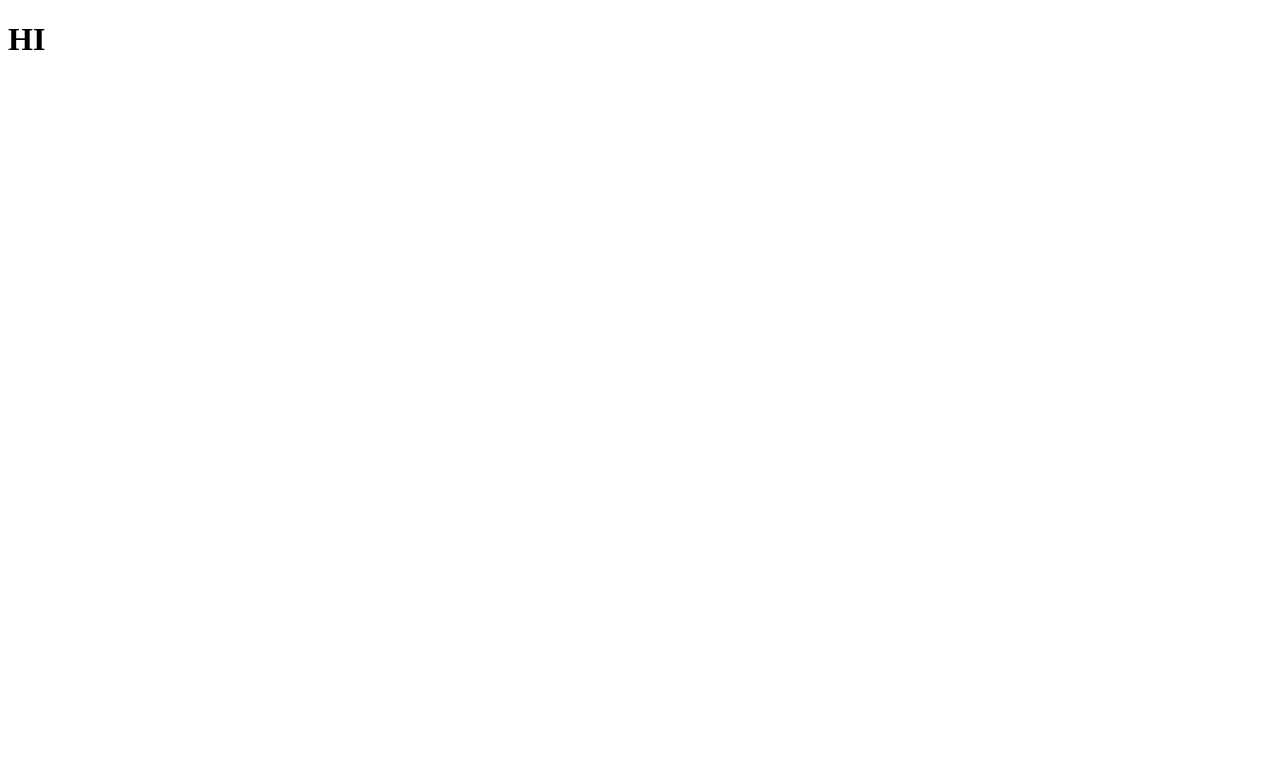
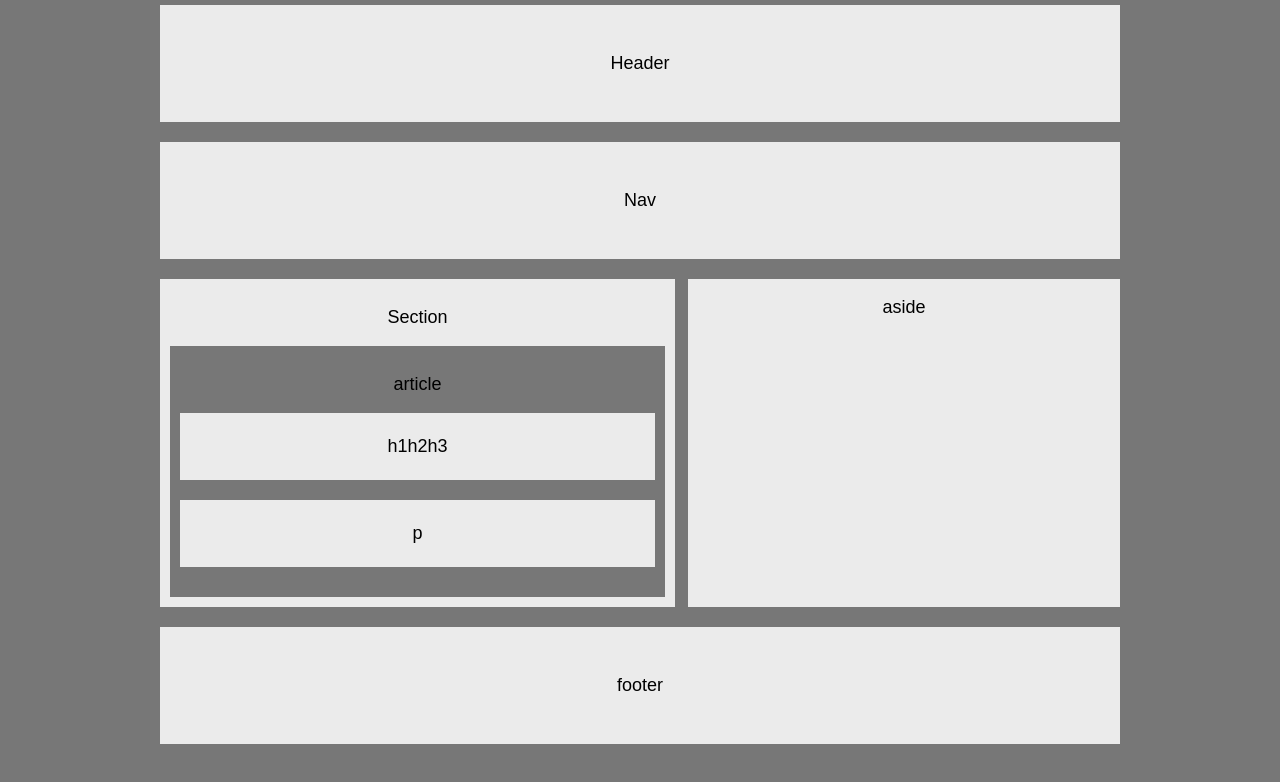
Before and after one commit to tathagata218/portfolio, a plain HTML site: page index.html in a window 1280 px wide. Drawn offline with Linux system fonts and the light colour scheme.

Commit message:
this is the homework

```diff
--- a/index.html
+++ b/index.html
@@ -1,9 +1,34 @@
 <!DOCTYPE html>
 <html>
+<link rel="stylesheet" type="text/css" href="style.css">
 <head>
-	<title></title>
+	<title>Homework1</title>
 </head>
 <body>
-<h1>HI</h1>
+<div id="headerPortion">
+    <p>Header</p>
+  </div>
+  <div id="navPortion">
+    <p>Nav</p>
+  </div>
+  <div id="section">
+    <p>Section</p>
+      <div id="article" >
+        <p>article</p>
+
+          <div id="h1h2">
+            <p>h1h2h3</p>
+          </div>
+          <div id="ptag">
+            <p>p</p>
+          </div>
+      </div>
+    </div>
+  <div id="aside">
+    <p>aside<p>
+  </div>
+  <div id="footer">
+    <p>footer</p>
+  </div>
 </body>
 </html>
--- /dev/null
+++ b/style.css
@@ -0,0 +1,62 @@
+body{
+    padding:0;
+    background-color:#777;
+    width:960px;
+    margin:0 auto;
+    font-family: 'Arial', 'Helvetica Neue', Helvetica, sans-serif;
+    font-size: 18px}
+div{
+    margin-bottom:20px;
+   }
+#headerPortion{
+    margin-top:5px;
+    background-color:#ebebeb;
+    text-align:center;
+    padding:30px;
+  }
+
+#navPortion{
+    background-color:#ebebeb;
+    text-align:center;
+    padding:30px;}
+#section{
+    background-color:#ebebeb;
+    text-align:center;
+    padding:10px;
+    float:left;
+    width:495px;
+    margin-right:5px;
+    margin-bottom:15px;}
+  #article{
+    background-color:#777;
+    text-align:center;
+    padding:10px;
+    margin:0;
+  }
+  #h1h2{
+    background-color:#ebebeb;
+    text-align:center;
+    padding-top:5px;
+
+    padding-bottom:5px;}
+
+  #ptag{
+    background-color:#ebebeb;
+    text-align:center;
+
+    padding-top:5px;
+    padding-bottom:5px;}
+
+  #aside{
+    background-color:#ebebeb;
+    text-align:center;
+    float:right;
+   width:45%;
+    height:328px;
+  }
+  #footer{
+    background-color:#ebebeb;
+    text-align:center;
+    clear:both;
+    padding:30px;
+  }
```
Also changed, not shown: 1 other file.
